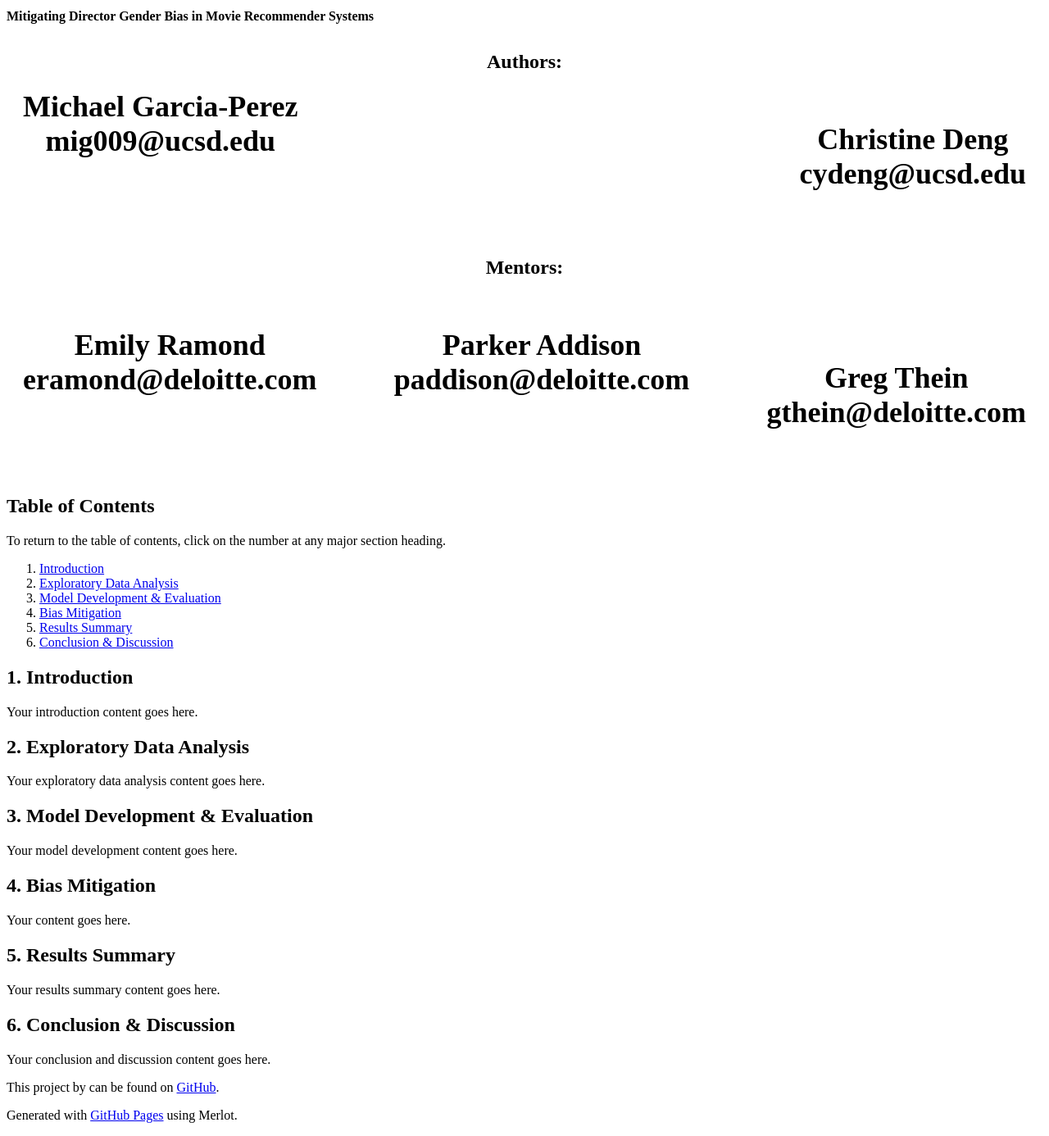
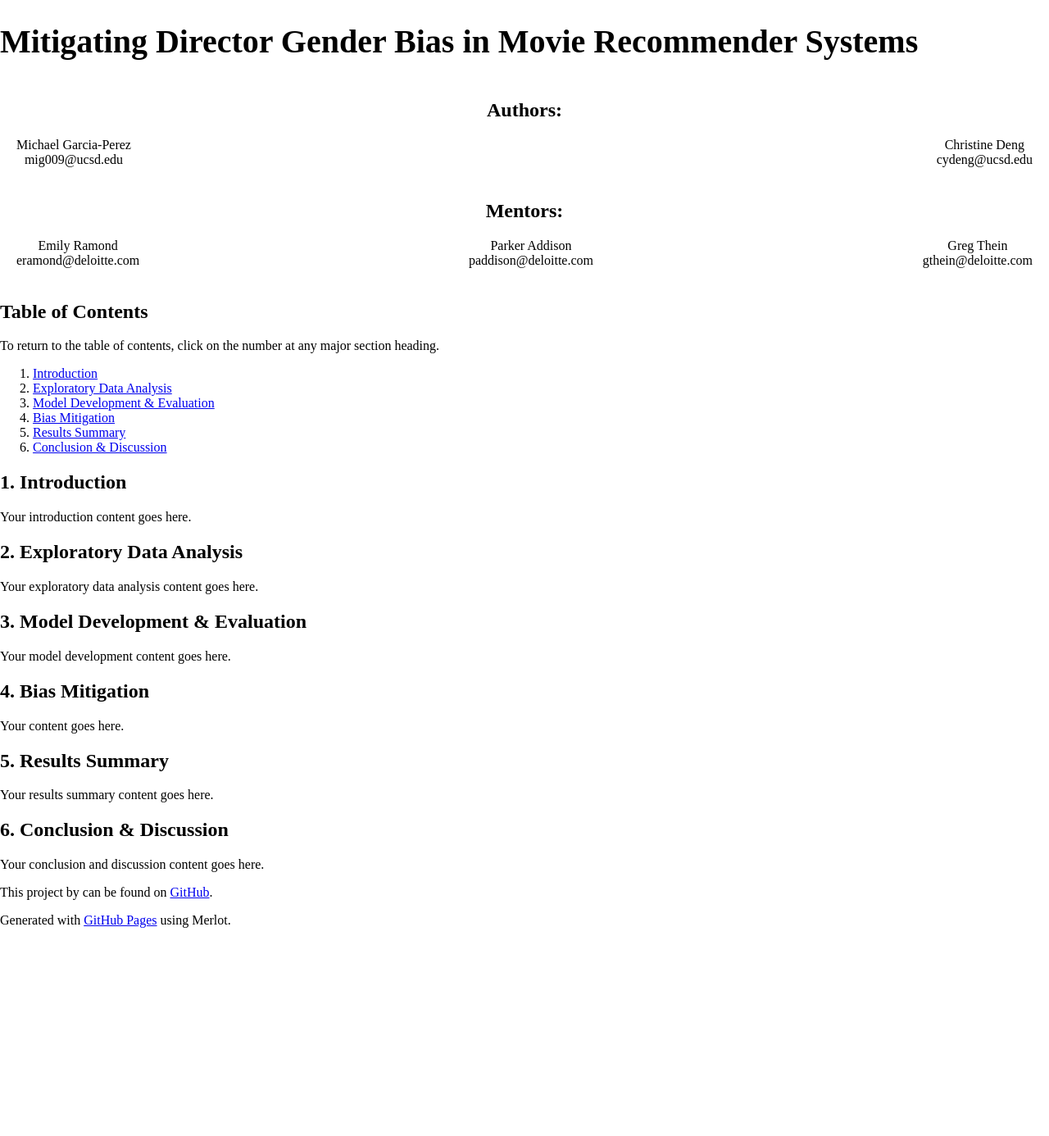
Before and after one commit to michael-garciaperez/DSC180A-Methodology-5, a Jekyll site: the page built from index.md, in a window 1280 px wide. Shown: the whole page at 82% size. Built offline with Jekyll 4.4.1, drawn with Linux system fonts in a browser that asks for light colours; after the commit the page ends 1148 px from its top, so only the background shows below that.

Commit message:
Update style.scss

```diff
--- a/assets/css/style.scss
+++ b/assets/css/style.scss
@@ -3,23 +3,21 @@
 
 //@import 'jekyll-theme-merlot';
 
-/* assets/css/style.css */
 
 @import url('https://fonts.googleapis.com/css2?family=Public+Sans:wght@300&display=swap');
 
-/* Styling h1 and h2 */
-header h1, header h2 {
-    font-size: 2.5em; /* h1 */
-    font-size: 1em; /* h2 */
+/* Resetting body margin and padding */
+body {
+    margin: 0;
+    padding: 0;
 }
 
-/* Additional styles for h2 */
-header h2 span {
-    font-weight: bold;
-    font-size: 1.5em;
-    margin-bottom: 20px;
+/* Applying default styles to h1 and h2 */
+header h1, header h2 {
+    font-size: 2.5em;
 }
 
-header h2 span:last-child {
-    margin-top: 40px;
+/* Adjusting styles for h2 */
+header h2 {
+    font-size: 1em;
 }
```
